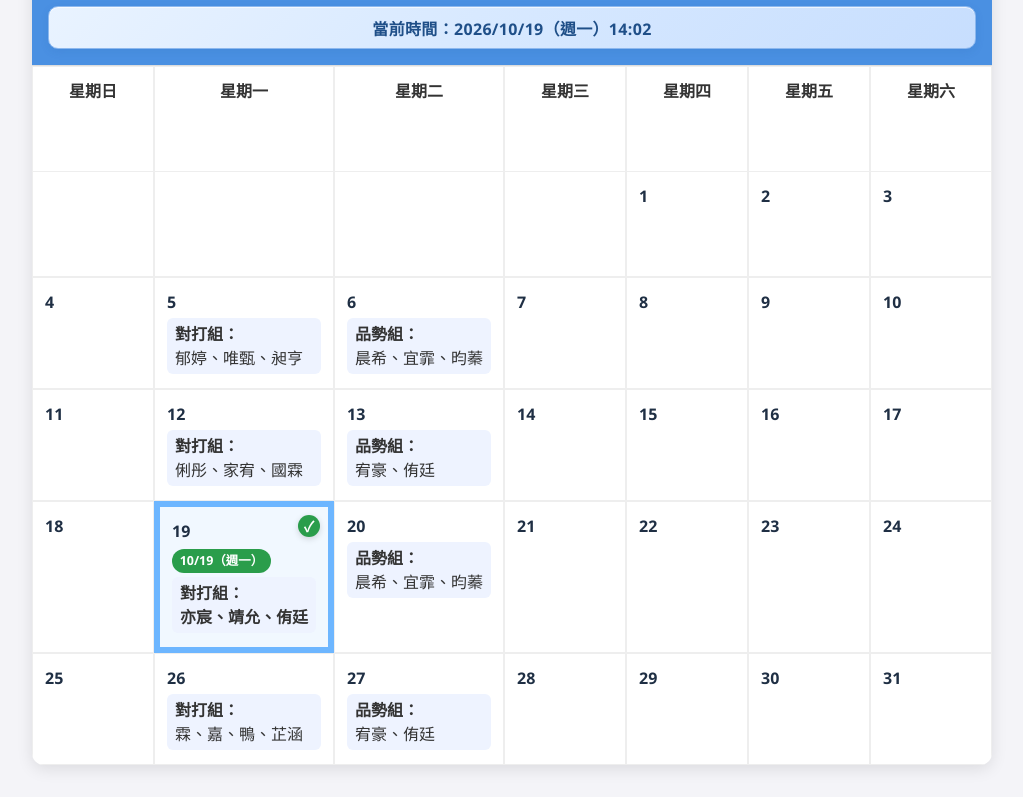
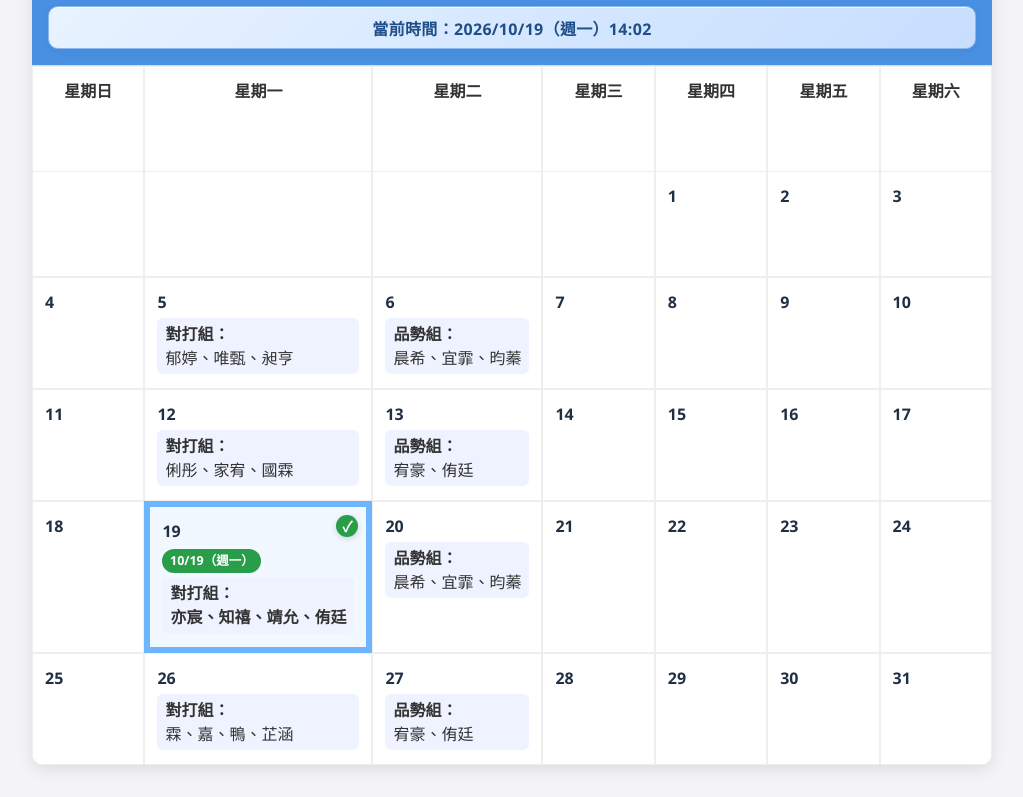
Before and after one commit to xtxgmxa/plan, a plain HTML site: page clean/index.html in a window 1280 px wide. Shown: the part 182-979 px from the top of the page, without its empty margins (128-1151 px from the left). Drawn offline with nearby package versions, Linux system fonts and the light colour scheme.

Commit message:
Update index.html

```diff
--- a/clean/index.html
+++ b/clean/index.html
@@ -93,7 +93,7 @@
           startDaida: new Date('2025-06-16'),
           startPumsay: new Date('2025-06-17'),
           daidaGroups: [
-            ["亦宸", "靖允", "侑廷"],
+            ["亦宸","知禧", "靖允", "侑廷"],
             ["霖", "嘉", "鴨", "芷涵"],
             ["郁婷", "唯甄", "昶亨"],
             ["俐彤","家宥", "國霖"],
```
